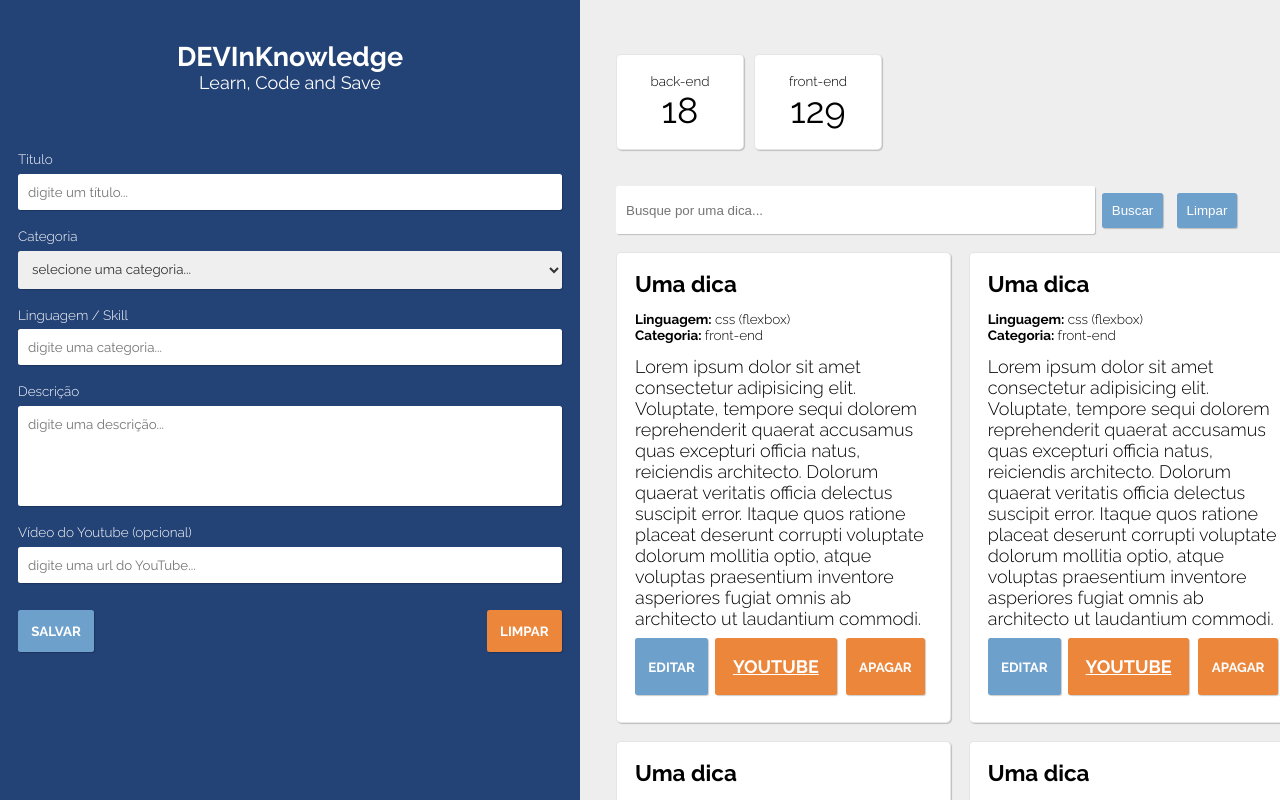
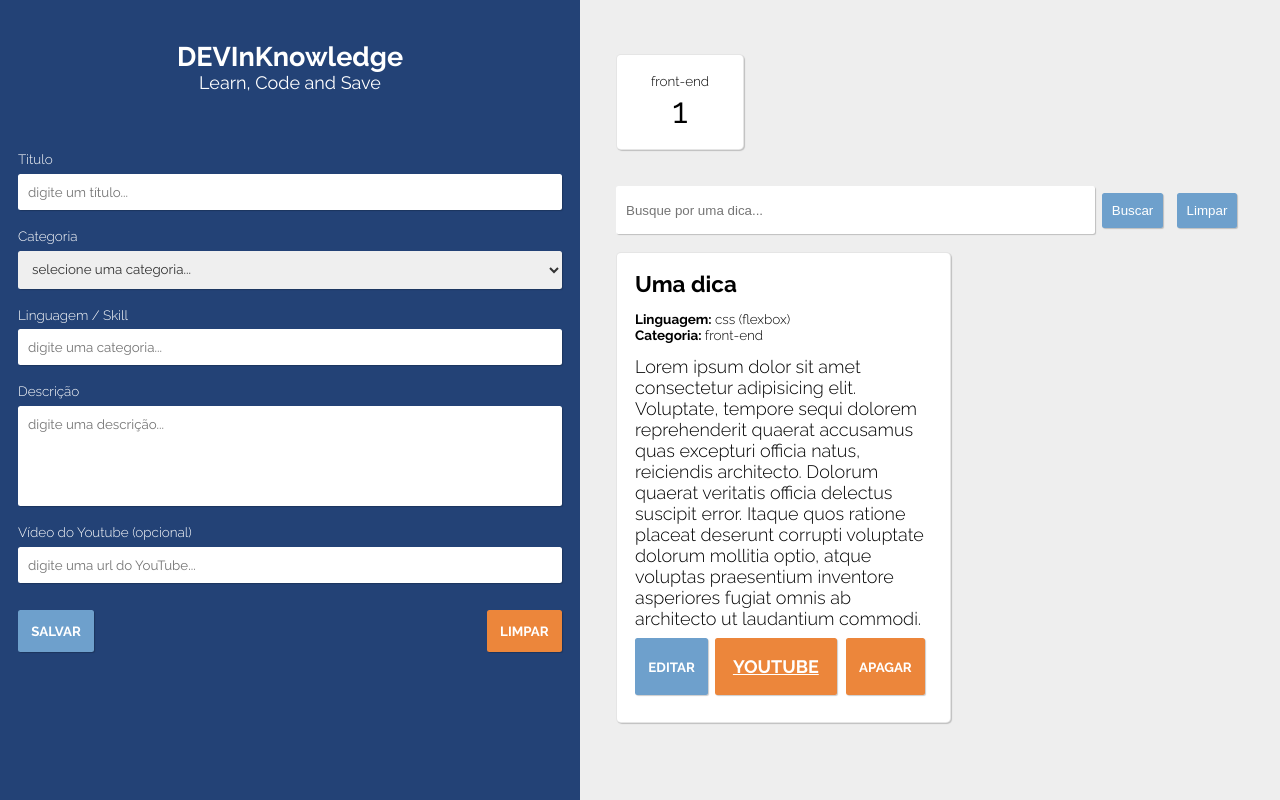
Before and after one commit to mikansc/devinknowledge, a React (Vite) app in the folder devinknowledge/: page / in a window 1280 px wide. Built offline with nearby package versions, Linux system fonts and the light colour scheme.

Commit message:
Exercicio 10

```diff
--- a/devinknowledge/src/components/Filter.jsx
+++ b/devinknowledge/src/components/Filter.jsx
@@ -1,11 +1,15 @@
 import PropTypes from "prop-types";
+import { useAppContext } from "../context/app-context";
 export const Filter = ({}) => {
+  const { filterTip } = useAppContext();
+
   return (
     <div className="filter-container">
       <input
         placeholder="Busque por uma dica..."
         type="text"
         className="inputField"
+        onChange={(e) => filterTip(e.target.value)}
       />
       <button className="searchButton">Buscar</button>
       <button className="searchButton">Limpar</button>
--- a/devinknowledge/src/components/MainContent.jsx
+++ b/devinknowledge/src/components/MainContent.jsx
@@ -16,20 +16,17 @@ const umaDica = {
 };
 
 export const MainContent = ({}) => {
-  const context = useAppContext();
-  console.log(context);
+  const { tips } = useAppContext();
+  console.log(tips);
 
   return (
     <main className="main-container">
       <Summary />
       <Filter />
       <CardList>
-        <TipCard tip={umaDica} />
-        <TipCard tip={umaDica} />
-        <TipCard tip={umaDica} />
-        <TipCard tip={umaDica} />
-        <TipCard tip={umaDica} />
-        <TipCard tip={umaDica} />
+        {tips.map((tip, index) => (
+          <TipCard key={index} tip={tip} />
+        ))}
       </CardList>
     </main>
   );
--- a/devinknowledge/src/components/Sidebar.jsx
+++ b/devinknowledge/src/components/Sidebar.jsx
@@ -1,12 +1,14 @@
 import PropTypes from "prop-types";
 import React from "react";
 import { useForm } from "react-hook-form";
+import { useAppContext } from "../context/app-context";
 
 export const Sidebar = ({}) => {
+  const { createTip } = useAppContext();
   const { register, handleSubmit } = useForm();
 
   const handleCreateTip = (data) => {
-    console.log(data);
+    createTip(data);
   };
 
   return (
--- a/devinknowledge/src/components/Summary.jsx
+++ b/devinknowledge/src/components/Summary.jsx
@@ -1,10 +1,13 @@
 import PropTypes from "prop-types";
+import { useAppContext } from "../context/app-context";
 import { SummaryCard } from "./SummaryCard";
 export const Summary = ({}) => {
+  const { categories } = useAppContext();
   return (
     <div className="summary-container">
-      <SummaryCard title="back-end" count={18} />
-      <SummaryCard title="front-end" count={129} />
+      {categories.map((category, idx) => (
+        <SummaryCard key={idx} title={category.title} count={category.count} />
+      ))}
     </div>
   );
 };
```
